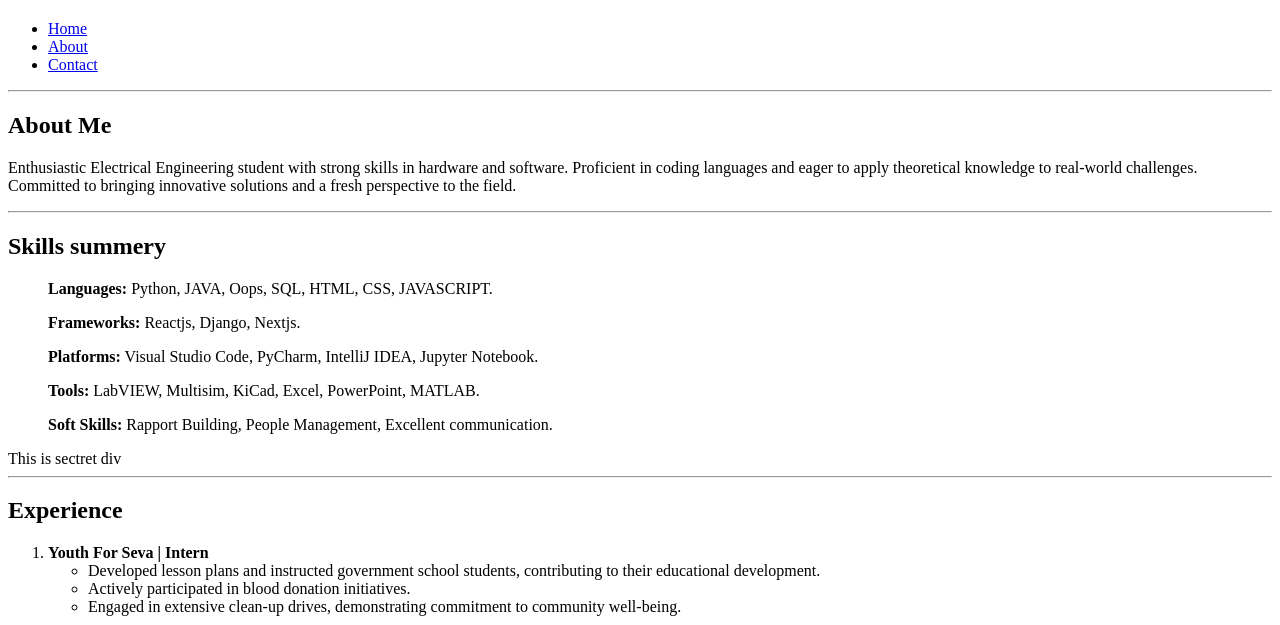
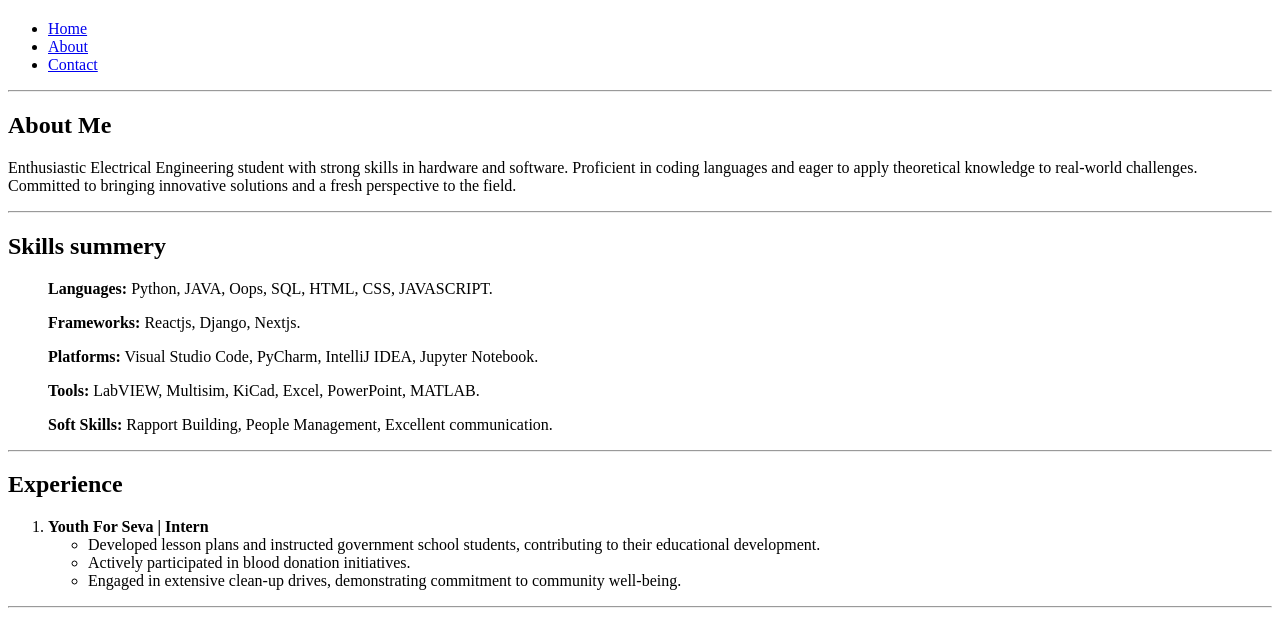
Before and after one commit to BHASKAR-111/html-css, a plain HTML site: page index.html in a window 1280 px wide. Shown: the part 60-685 px from the top of the page. Drawn offline with Linux system fonts and the light colour scheme.

Commit message:
secret removed

```diff
--- a/index.html
+++ b/index.html
@@ -42,8 +42,6 @@
             </div>
         </article>
 
-
-        <div>This is sectret div</div>
         </section><hr>
         <section><h2>Experience</h2>
                 <ol>
```
